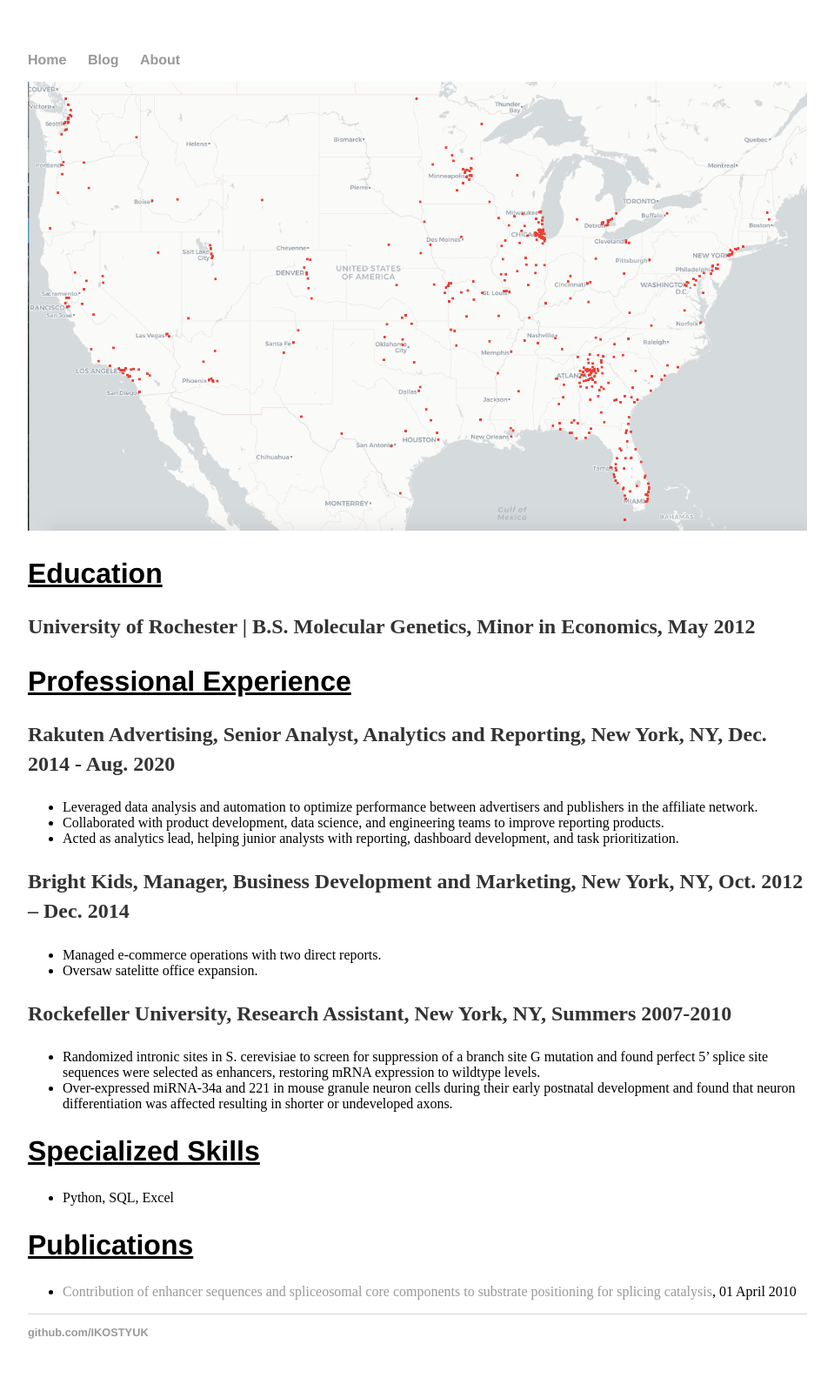
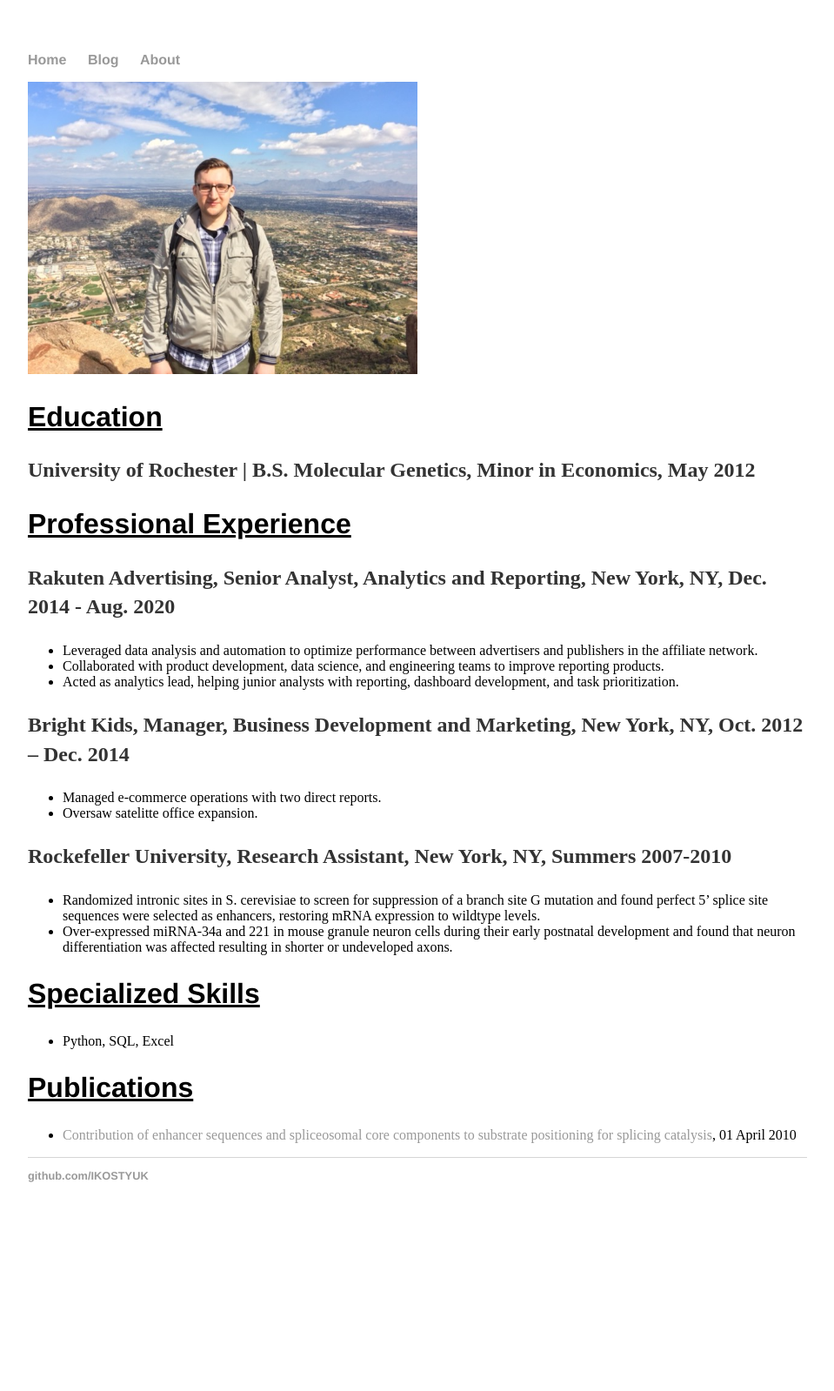
Before and after one commit to IKOSTYUK/ikostyuk.github.io, a Jekyll site: the page built from about/index.html, in a window 1280 px wide. Shown: the whole page at 87% size, without its empty margins (160-1119 px from the left). Built offline with Jekyll 4.4.1, drawn with Linux system fonts in a browser that asks for light colours; after the commit the page ends 1419 px from its top, so only the background shows below that.

Commit message:
Update index.html

```diff
--- a/about/index.html
+++ b/about/index.html
@@ -8,7 +8,7 @@ notes: passive
 contact: passive
 ---
 
-				<img src="/img/bank/Bank_Map.png" height="100%" width="100%" class="inline"/>
+				<img src="/img/bank/me.png" height="50%" width="50%" class="inline"/>
 
 				<h2><u>Education</u></h2>
 
```
